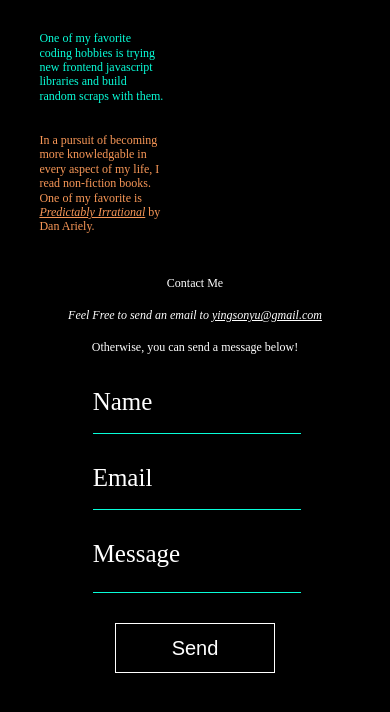
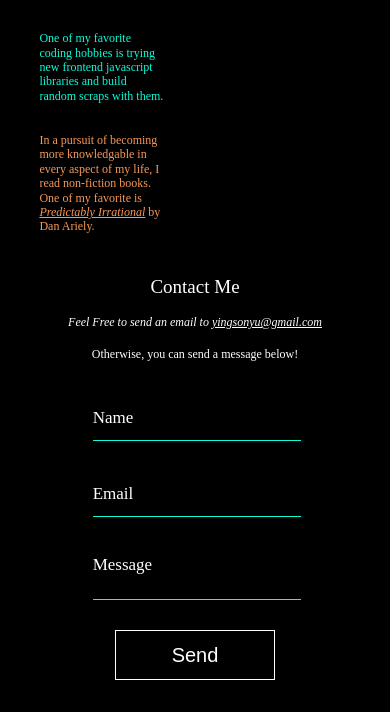
Before and after one commit to yuiyuuuu/personal-website-vite, a React (Vite) app: page / in a window 390 px wide. Shown: the part 2310-3022 px from the top of the page. Built offline with nearby package versions, Linux system fonts and the light colour scheme.

Commit message:
more media queries

```diff
--- a/src/components/Main.scss
+++ b/src/components/Main.scss
@@ -1395,34 +1395,66 @@
 
 .label-contactform {
   position: absolute;
-  bottom: 2;
+  bottom: 10px;
   left: 0;
   z-index: 2;
   font-size: 25px;
   transition: all 0.3s ease;
   cursor: text;
   user-select: none;
+
+  @media only screen and (min-width: 616px) and (max-width: 699px) {
+    font-size: 23px;
+  }
+
+  @media only screen and (min-width: 523px) and (max-width: 615px) {
+    font-size: 21px;
+  }
+
+  @media only screen and (min-width: 453px) and (max-width: 522px) {
+    font-size: 19px;
+  }
+
+  @media only screen and (max-width: 452px) {
+    font-size: 17px;
+  }
 }
 
 .label-contactform-textarea {
   position: absolute;
-  bottom: 2;
+  bottom: 15px;
   left: 0;
   z-index: 2;
   font-size: 25px;
   transition: all 0.3s ease;
   cursor: text;
   user-select: none;
+
+  @media only screen and (min-width: 616px) and (max-width: 699px) {
+    font-size: 23px;
+  }
+
+  @media only screen and (min-width: 523px) and (max-width: 615px) {
+    font-size: 21px;
+  }
+
+  @media only screen and (min-width: 453px) and (max-width: 522px) {
+    font-size: 19px;
+  }
+
+  @media only screen and (max-width: 452px) {
+    font-size: 17px;
+  }
 }
 
 .focused > .label-contactform {
   font-size: 16px;
-  transform: translateY(-100%);
+  transform: translateY(-200%);
 }
 
 .focused > .label-contactform-textarea {
   font-size: 16px;
-  transform: translateY(-140%);
+  transform: translateY(-200%);
 }
 
 textarea {
@@ -1599,33 +1631,62 @@ textarea {
   }
 }
 
-.message-top,
+.message-top {
+  @media only screen and (min-width: 1001px) and (max-width: 1300px) {
+    font-size: 28px;
+  }
+
+  @media only screen and (min-width: 800px) and (max-width: 1000px) {
+    font-size: 26px;
+  }
+
+  @media only screen and (min-width: 700px) and (max-width: 799px) {
+    font-size: 24px;
+  }
+
+  @media only screen and (min-width: 616px) and (max-width: 699px) {
+    font-size: 22px;
+  }
+
+  @media only screen and (min-width: 523px) and (max-width: 615px) {
+    font-size: 18.5px;
+  }
+
+  @media only screen and (min-width: 453px) and (max-width: 522px) {
+    font-size: 15px;
+  }
+
+  @media only screen and (max-width: 452px) {
+    font-size: 12px;
+  }
+}
+
 .message-top2 {
   @media only screen and (min-width: 1001px) and (max-width: 1300px) {
-    font-size: 28px;
+    font-size: 36px;
   }
 
   @media only screen and (min-width: 800px) and (max-width: 1000px) {
-    font-size: 26px;
+    font-size: 33px;
   }
 
   @media only screen and (min-width: 700px) and (max-width: 799px) {
+    font-size: 30px;
+  }
+
+  @media only screen and (min-width: 616px) and (max-width: 699px) {
+    font-size: 27px;
+  }
+
+  @media only screen and (min-width: 523px) and (max-width: 615px) {
     font-size: 24px;
   }
 
-  @media only screen and (min-width: 616px) and (max-width: 699px) {
-    font-size: 22px;
-  }
-
-  @media only screen and (min-width: 523px) and (max-width: 615px) {
-    font-size: 18.5px;
-  }
-
-  @media only screen and (min-width: 453px) and (max-width: 522px) {
-    font-size: 15px;
-  }
-
-  @media only screen and (max-width: 452px) {
-    font-size: 12px;
-  }
-}
+  @media only screen and (min-width: 453px) and (max-width: 522px) {
+    font-size: 19px;
+  }
+
+  @media only screen and (max-width: 452px) {
+    font-size: 19px;
+  }
+}
```
